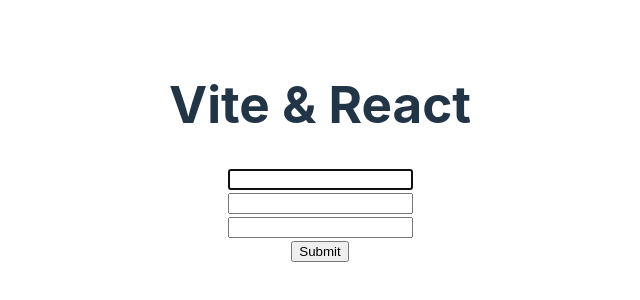
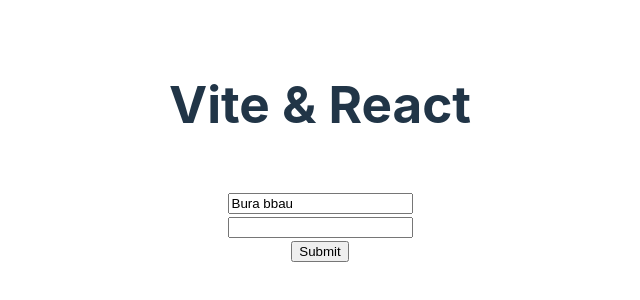
Before and after one commit to rootnure/react-core-concepts-part-2-L2_preparation_007, a React (Vite) app: page / in a window 1280 px wide. Shown: the part 248-548 px from the top of the page, without its empty margins (320-960 px from the left). Built offline with nearby package versions, Linux system fonts and the light colour scheme.

Commit message:
intro to custom hook. custom hook to handle code redundancy

```diff
--- a/src/App.jsx
+++ b/src/App.jsx
@@ -1,5 +1,6 @@
 import './App.css'
-import RefForm from './components/RefForm/RefForm'
+import HookForm from './components/HookForm/HookForm'
+// import RefForm from './components/RefForm/RefForm'
 // import SimpleForm from './components/SimpleForm/SimpleForm'
 // import StatefulForm from './components/StatefulForm/StatefulForm'
 
@@ -10,7 +11,8 @@
       <h1>Vite & React</h1>
       {/* <SimpleForm></SimpleForm> */}
       {/* <StatefulForm></StatefulForm> */}
-      <RefForm></RefForm>
+      {/* <RefForm></RefForm> */}
+      <HookForm></HookForm>
     </>
   )
 }
--- /dev/null
+++ b/src/components/HookForm/HookForm.jsx
@@ -0,0 +1,38 @@
+import useInputState from "../../hooks/useInputState";
+
+const HookForm = () => {
+
+  // const [name, handleNameChange] = useInputState('Raaj');
+
+  const emailState = useInputState('Bura bbau')
+
+  const handleSubmit = e => {
+    e.preventDefault();
+    console.log('form data', emailState.value);
+  }
+
+  return (
+    <div>
+      <form onSubmit={handleSubmit}>
+        {/* <input
+          value={name}
+          onChange={handleNameChange}
+          type="text"
+          name="name" /> */}
+        <br />
+        <input
+          {...emailState}
+          type="email"
+          name="email" />
+        <br />
+        <input
+          type="password"
+          name="password" />
+        <br />
+        <input type="submit" value="Submit" />
+      </form>
+    </div>
+  );
+};
+
+export default HookForm;
--- /dev/null
+++ b/src/hooks/useInputState.js
@@ -0,0 +1,22 @@
+import { useState } from "react"
+
+const useInputState = (defaultValue = null) => {
+    const [value, setValue] = useState(defaultValue);
+
+    const onChange = e => {
+        setValue(e.target.value);
+    }
+
+    // const handleChange = e => {
+    //     setValue(e.target.value);
+    // }
+
+    // return [value, handleChange]
+
+    return {
+        value,
+        onChange
+    }
+}
+
+export default useInputState
```
